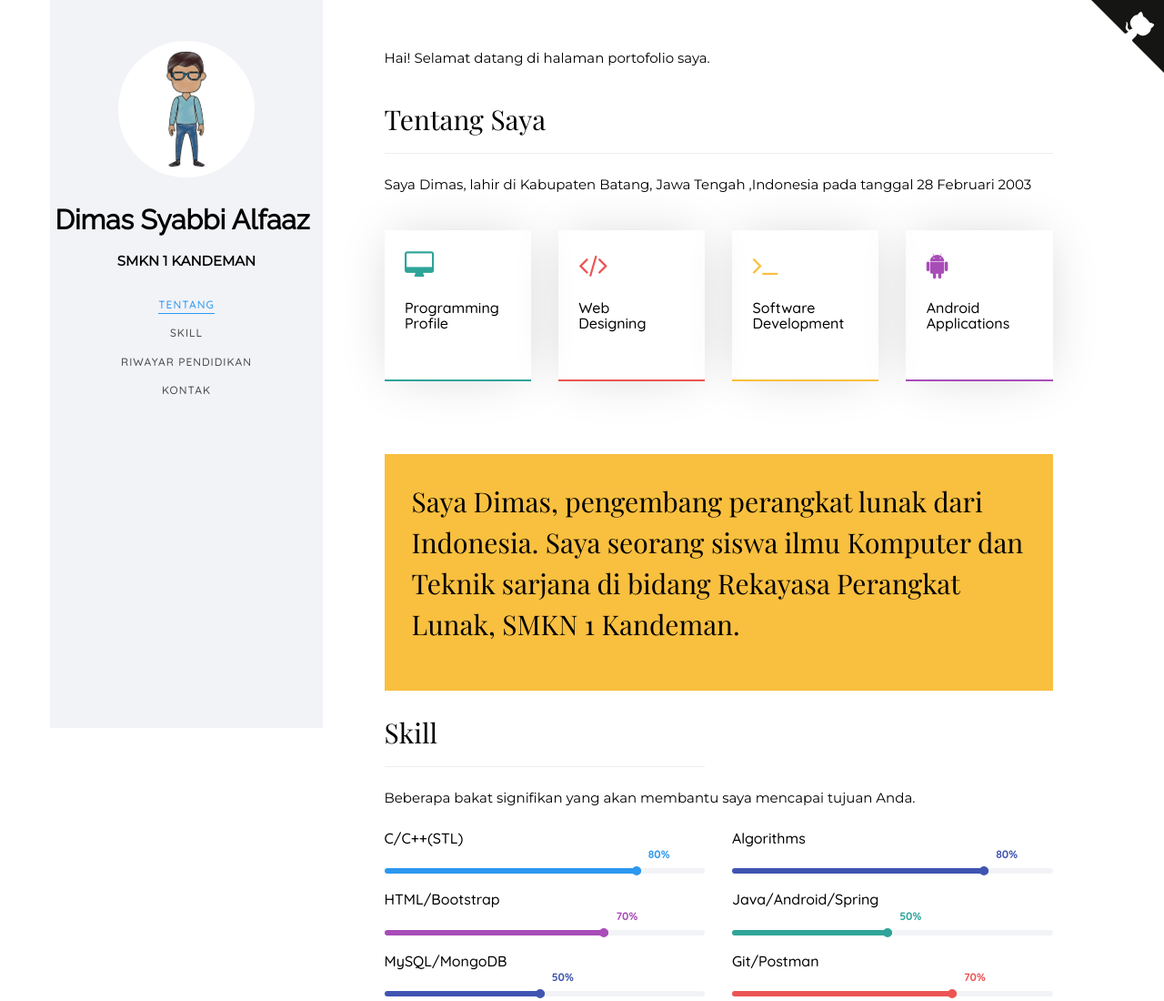
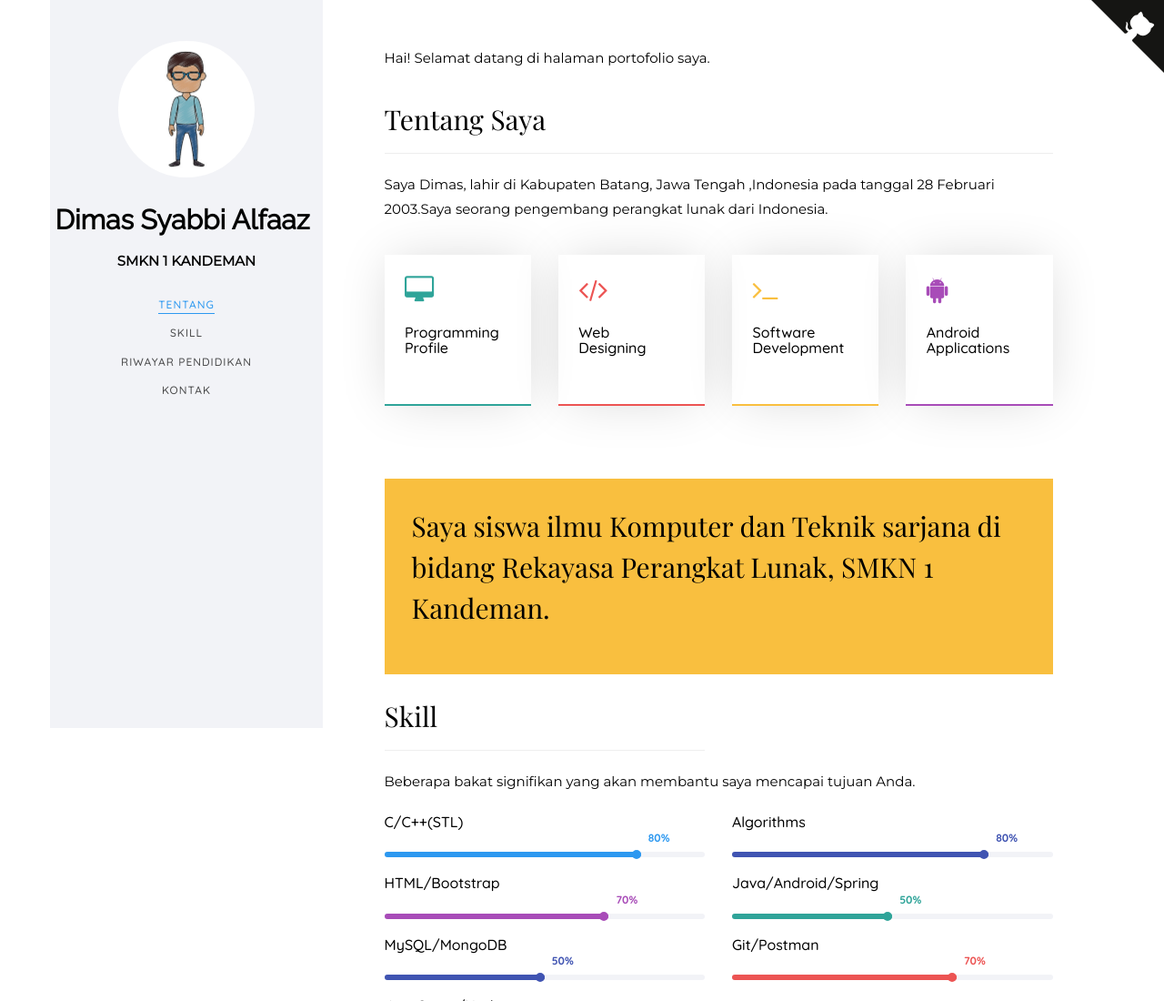
Before and after one commit to dimassyabbi/dimassyabbi.github.io, a plain HTML site: page index.html in a window 1280 px wide. Shown: the top 1100 px of the page at 91% size. Drawn offline with nearby package versions, Linux system fonts and the light colour scheme; a web font is replaced by a local one.

Commit message:
Update index.html

```diff
--- a/index.html
+++ b/index.html
@@ -85,7 +85,7 @@
                                  <div class="about-desc">
                                     <h2>Tentang Saya</h2>
                                     <hr>
-                                    <p>Saya Dimas, lahir di Kabupaten Batang, Jawa Tengah ,Indonesia pada tanggal 28 Februari 2003
+                                    <p>Saya Dimas, lahir di Kabupaten Batang, Jawa Tengah ,Indonesia pada tanggal 28 Februari 2003.Saya seorang pengembang perangkat lunak dari Indonesia.
 
                                     </p>
                                  </div>
@@ -130,7 +130,7 @@
                               <div class="col-md-12 animate-box" data-animate-effect="fadeInLeft">
                                  <div class="hire">
                                     <h2>
-Saya Dimas, pengembang perangkat lunak dari Indonesia. Saya seorang siswa ilmu Komputer dan Teknik sarjana di bidang Rekayasa Perangkat Lunak, SMKN 1 Kandeman.</h2>
+ Saya siswa ilmu Komputer dan Teknik sarjana di bidang Rekayasa Perangkat Lunak, SMKN 1 Kandeman.</h2>
 <!--                                    <a href="#" class="btn-hire" style="text-align: center;">Download Resume</a>-->
                                  </div>
                               </div>
```
